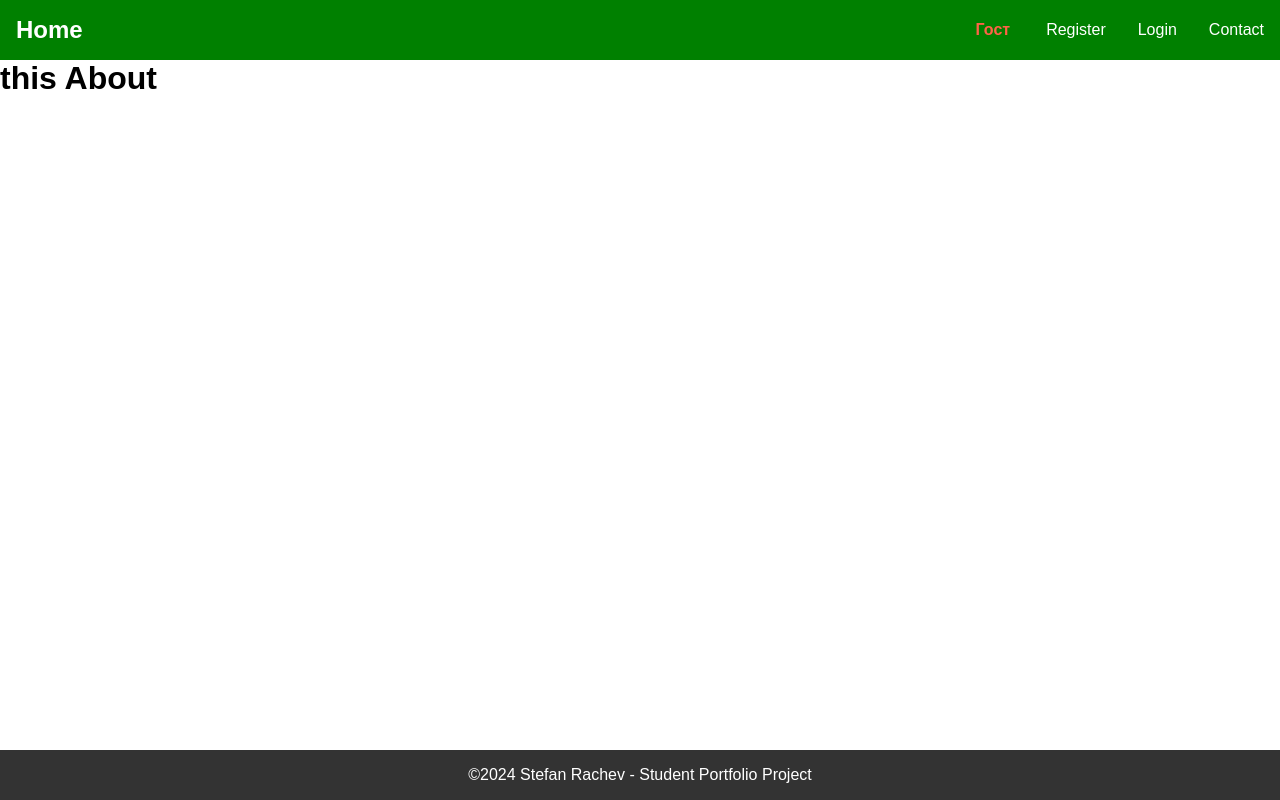
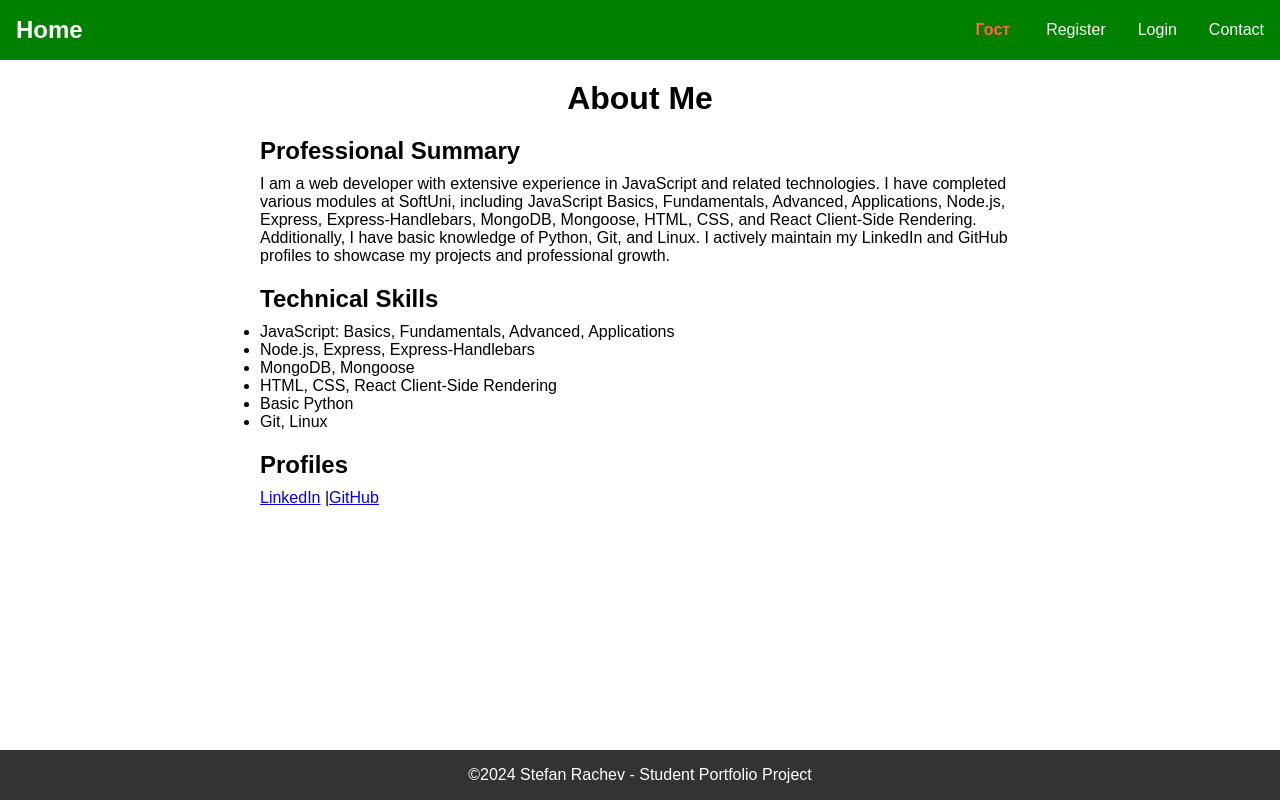
Before and after one commit to stefanRachev/my-personal-page, a React app in the folder client/: page /about in a window 1280 px wide. Built offline with nearby package versions, Linux system fonts and the light colour scheme; the HTML template or start-up script is replaced by a standard one.

Commit message:
remove hooke form,implement aboutMe page

```diff
--- a/client/src/App.css
+++ b/client/src/App.css
@@ -8,11 +8,3 @@
   flex: 1;
   max-width: 100%;
 }
-
-.navbar-container{
-  /*  */
-}
-
-.footer-container{
-  /*  */
-}
--- a/client/src/App.jsx
+++ b/client/src/App.jsx
@@ -2,7 +2,6 @@ import { Route, Routes } from "react-router-dom";
 import "./App.css";
 import Navbar from "./components/navbar/Navbar";
 import Footer from "./components/footer/Footer";
-import About from "./components/pages/About";
 import Home from "./components/pages/Home";
 import Activities from "./components/pages/Activities";
 import Contact from "./components/pages/Contact";
@@ -10,6 +9,7 @@ import Register from "./components/pages/Register";
 import Login from "./components/pages/Login";
 import Logout from "./components/pages/Logout";
 import { AuthProvider } from "./contexts/AuthContext";
+import AboutMe from "./components/pages/AboutMe";
 
 function App() {
   return (
@@ -24,7 +24,7 @@ function App() {
             <Route path="/register" element={<Register />} />
             <Route path="/login" element={<Login />} />
             <Route path="/logout" element={<Logout />} />
-            <Route path="/about" element={<About />} />
+            <Route path="/about" element={<AboutMe />} />
             <Route path="/activities" element={<Activities />} />
             <Route path="/contact" element={<Contact />} />
           </Routes>
--- a/client/src/components/navbar/Navbar.jsx
+++ b/client/src/components/navbar/Navbar.jsx
@@ -41,7 +41,7 @@ function Navbar() {
             </li>
             <li className={styles.navItem}>
               <NavLink to="/about" className={styles.navLink}>
-                About
+                About Me
               </NavLink>
             </li>
             <li className={styles.navItem}>
--- a/client/src/components/pages/About.jsx
+++ /dev/null
@@ -1,5 +0,0 @@
-function About() {
-  return <h1>this About</h1>;
-}
-
-export default About;
--- /dev/null
+++ b/client/src/components/pages/AboutMe.jsx
@@ -0,0 +1,56 @@
+import styles from "./AboutMe.module.css";
+
+function AboutMe() {
+  return (
+    <div className={styles.aboutContainer}>
+      <h1 className={styles.title}>About Me</h1>
+      <section className={styles.section}>
+        <h2 className={styles.subtitle}>Professional Summary</h2>
+        <p>
+          I am a web developer with extensive experience in JavaScript and
+          related technologies. I have completed various modules at SoftUni,
+          including JavaScript Basics, Fundamentals, Advanced, Applications,
+          Node.js, Express, Express-Handlebars, MongoDB, Mongoose, HTML, CSS,
+          and React Client-Side Rendering. Additionally, I have basic knowledge
+          of Python, Git, and Linux. I actively maintain my LinkedIn and GitHub
+          profiles to showcase my projects and professional growth.
+        </p>
+      </section>
+      <section className={styles.section}>
+        <h2 className={styles.subtitle}>Technical Skills</h2>
+        <ul>
+          <li>JavaScript: Basics, Fundamentals, Advanced, Applications</li>
+          <li>Node.js, Express, Express-Handlebars</li>
+          <li>MongoDB, Mongoose</li>
+          <li>HTML, CSS, React Client-Side Rendering</li>
+          <li>Basic Python</li>
+          <li>Git, Linux</li>
+        </ul>
+      </section>
+      <section className={styles.section}>
+        <h2 className={styles.subtitle}>Profiles</h2>
+        <p>
+          <a
+            href="https://www.linkedin.com/in/stefan-rachev-38040428b"
+            target="_blank"
+            rel="noopener noreferrer"
+          >
+            LinkedIn
+          </a>{" "}
+          |
+          <a
+            href="https://github.com/stefanRachev"
+            target="_blank"
+            rel="noopener noreferrer"
+          >
+            GitHub
+          </a>
+        </p>
+      </section>
+    </div>
+  );
+}
+
+
+
+export default AboutMe;
--- /dev/null
+++ b/client/src/components/pages/AboutMe.module.css
@@ -0,0 +1,21 @@
+.aboutContainer {
+  max-width: 800px;
+  margin: 0 auto;
+  padding: 20px;
+  font-family: Arial, Helvetica, sans-serif;
+}
+
+.title {
+  text-align: center;
+  font-size: 2 em;
+  margin-bottom: 20px;
+}
+
+.section{
+    margin-bottom: 20px;
+}
+
+.subtitle{
+    font-size: 1.5em;
+    margin-bottom: 10px;
+}
```
Also changed, not shown: client/src/hooks/useForm.js (deleted, +0 -22 lines).
